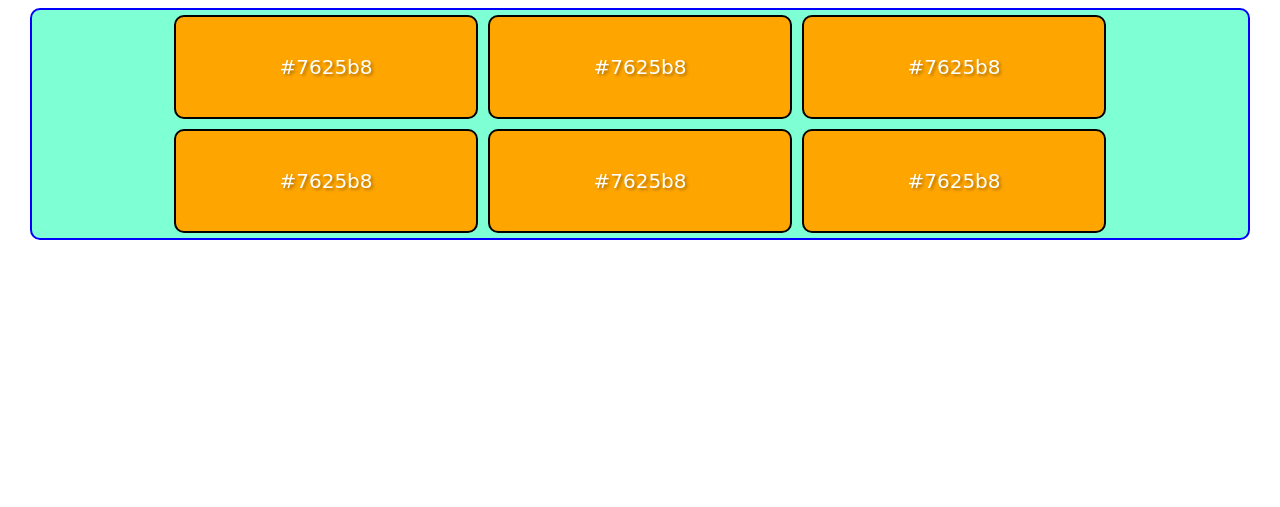
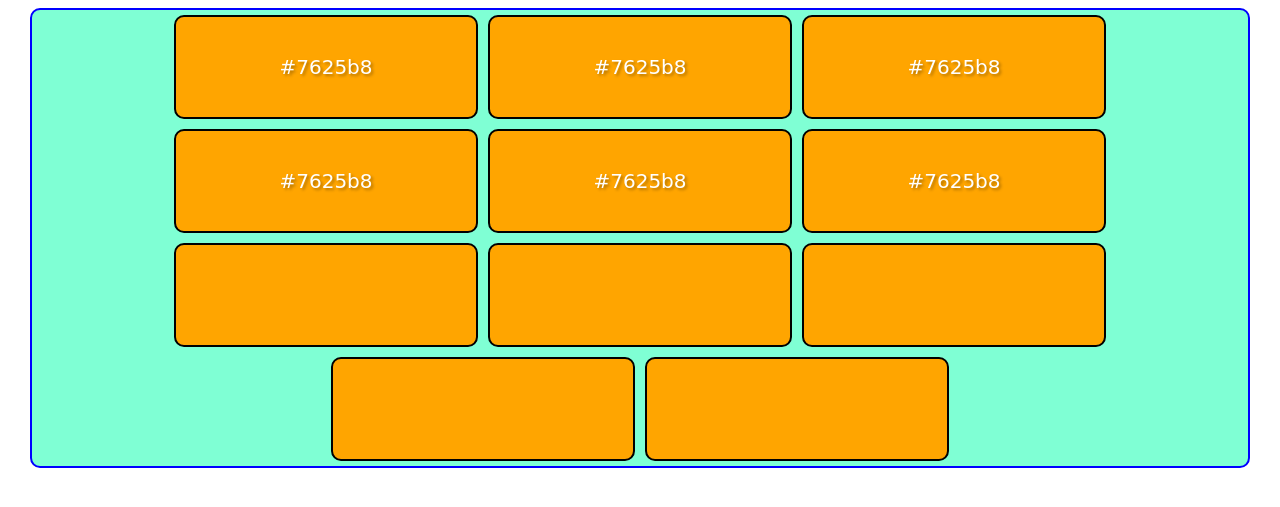
Before and after one commit to ssivapaul/random-color-generator, a plain HTML site: page index.html in a window 1280 px wide. Shown: the part 81-588 px from the top of the page. Drawn offline with Linux system fonts and the light colour scheme.

Commit message:
index.js added..

```diff
--- a/index.html
+++ b/index.html
@@ -16,5 +16,6 @@
       <div class="color-container">#7625b8</div>
       <div class="color-container">#7625b8</div>
     </div>
+    <script src="index.js"></script>
   </body>
 </html>
--- /dev/null
+++ b/index.js
@@ -0,0 +1,19 @@
+const containerEl = document.querySelector(".container");
+
+for (let index = 0; index < 5; index++) {
+  const colorContainerEl = document.createElement("div");
+  colorContainerEl.classList.add("color-container");
+  containerEl.appendChild(colorContainerEl);
+}
+
+randomColor();
+function randomColor() {
+  const chars = "0123456789abcdef";
+  const colorCodeLength = 6;
+  let colorCode = "";
+  for (let index = 0; index < colorCodeLength; index++) {
+    const randomNum = Math.floor(Math.random() * chars.length);
+    colorCode += chars.substring(randomNum, randomNum + 1);
+    console.log(colorCode, randomNum);
+  }
+}
```
